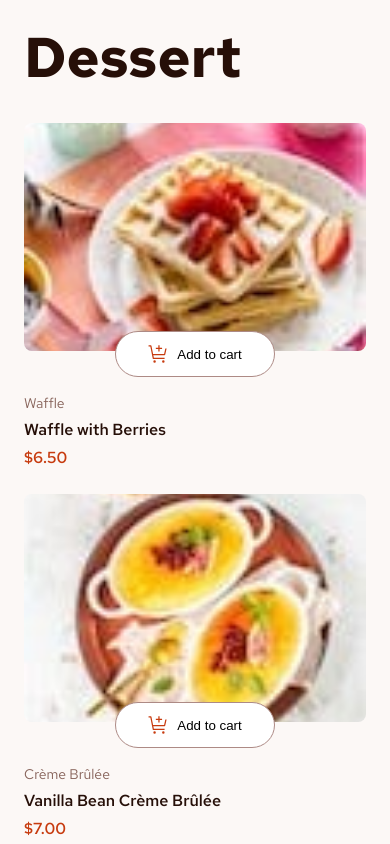
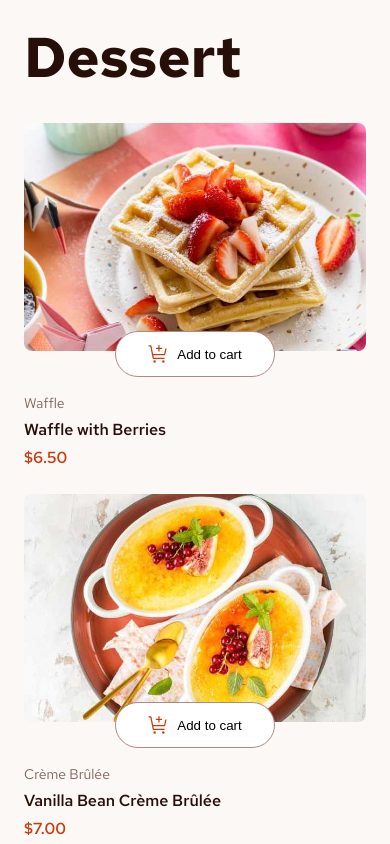
Before and after one commit to Jhay-Great/rxjs-state-management-api-integration, an Angular app: page / in a window 390 px wide. Shown: the top 844 px of the page. Built offline with nearby package versions, Linux system fonts and the light colour scheme.

Commit message:
hotfix: reads mobile images for the card

```diff
--- a/src/app/components/shopping-card/shopping-card.component.html
+++ b/src/app/components/shopping-card/shopping-card.component.html
@@ -2,7 +2,7 @@
 <div class="card-item">
   <section class="top-section">
     <img
-      src="../../../{{product.image.thumbnail}}"
+      src="../../../{{product.image.mobile}}"
       alt="image of {{ product.name }}"
     />
     <div class="add-to-cart-container">
```
